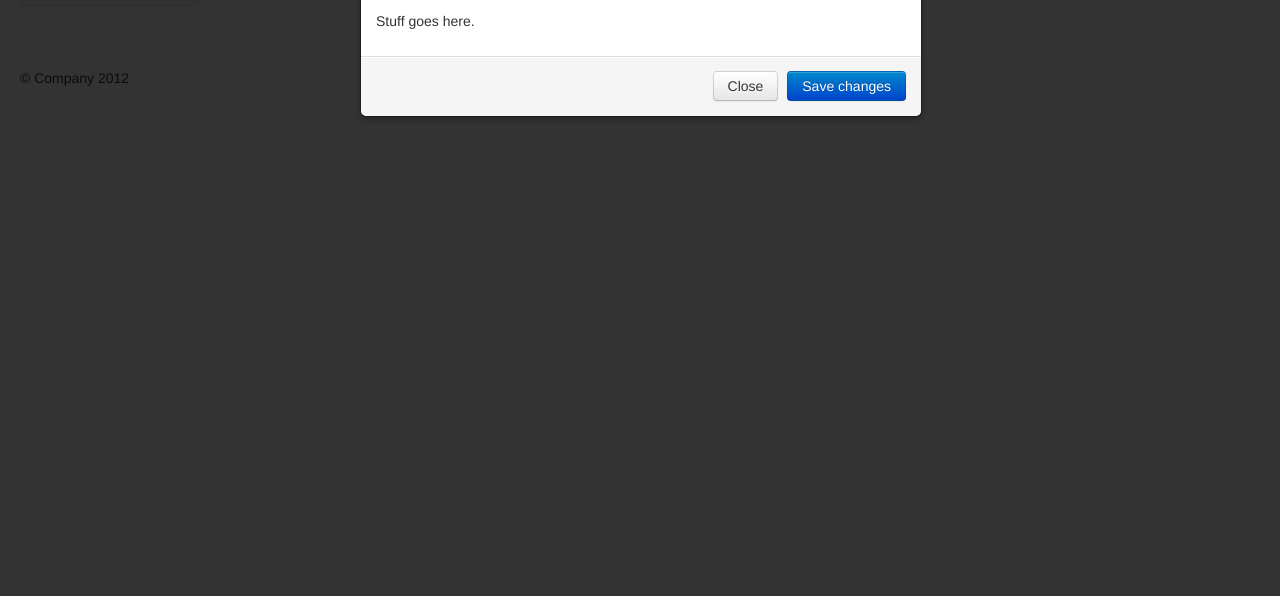
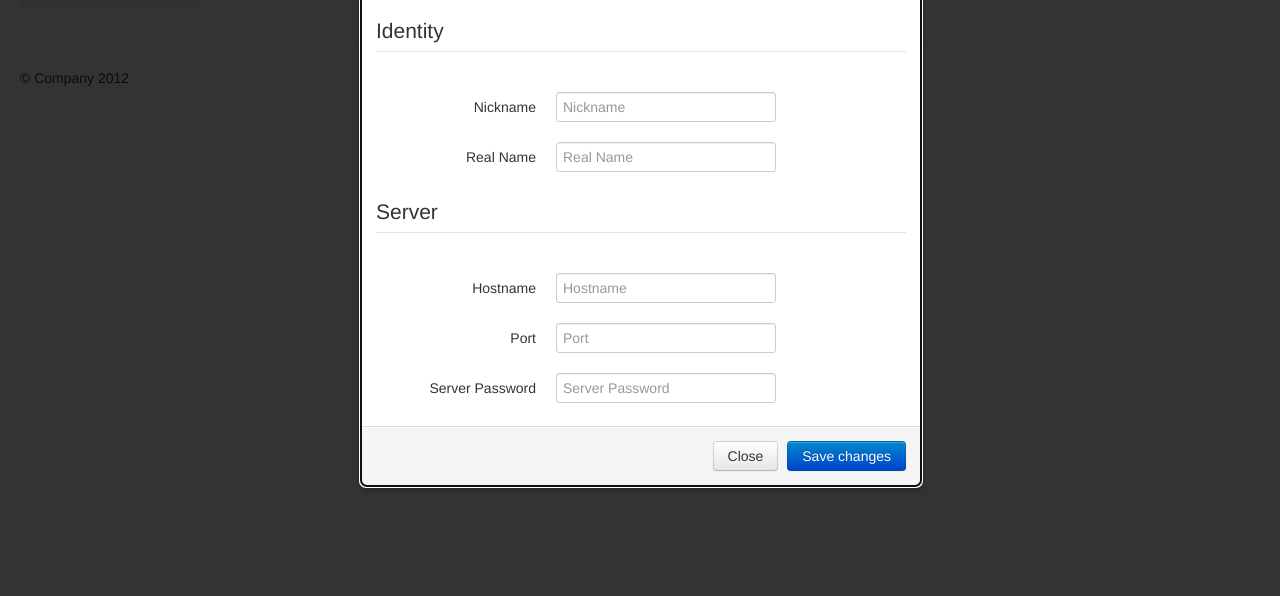
Before and after one commit to grantmd/cloudirc, a website: page index.html in a window 1280 px wide. Shown: the part 204-800 px from the top of the page. Drawn offline with nearby package versions, Linux system fonts and the light colour scheme; no server answers.

Commit message:
Actual form elements

```diff
--- a/index.html
+++ b/index.html
@@ -70,13 +70,56 @@
 
     </div><!--/.fluid-container-->
 
-    <div class="modal hide fade" id="prefsModal" role="dialog" aria-labelledby="prefsModalLabel" aria-hidden="true">
+    <div class="modal hide fade" id="prefsModal" tabindex="-1" role="dialog" aria-labelledby="prefsModalLabel" aria-hidden="true">
 	  <div class="modal-header">
 	    <button type="button" class="close" data-dismiss="modal" aria-hidden="true">&times;</button>
 	    <h3 id="prefsModalLabel">Preferences</h3>
 	  </div>
 	  <div class="modal-body">
-	    <p>Stuff goes here.</p>
+	    <form class="form-horizontal">
+	      <fieldset>
+    	  <legend>Identity</legend>
+
+	      <div class="control-group">
+		    <label class="control-label" for="inputNickname">Nickname</label>
+		    <div class="controls">
+		      <input type="text" id="inputNickname" placeholder="Nickname">
+		    </div>
+		  </div>
+
+		  <div class="control-group">
+		    <label class="control-label" for="inputName">Real Name</label>
+		    <div class="controls">
+		      <input type="text" id="inputName" placeholder="Real Name">
+		    </div>
+		  </div>
+		  </fieldset>
+
+	      <fieldset>
+    	  <legend>Server</legend>
+
+		  <div class="control-group">
+		    <label class="control-label" for="inputHostname">Hostname</label>
+		    <div class="controls">
+		      <input type="text" id="inputHostname" placeholder="Hostname">
+		    </div>
+		  </div>
+
+		  <div class="control-group">
+		    <label class="control-label" for="inputPort">Port</label>
+		    <div class="controls">
+		      <input type="text" id="inputPort" placeholder="Port">
+		    </div>
+		  </div>
+
+		  <div class="control-group">
+		    <label class="control-label" for="inputServerPassword">Server Password</label>
+		    <div class="controls">
+		      <input type="password" id="inputServerPassword" placeholder="Server Password">
+		    </div>
+		  </div>
+		</fieldset>
+		</form>
 	  </div>
 	  <div class="modal-footer">
 	    <a href="#" class="btn" data-dismiss="modal" aria-hidden="true">Close</a>
```
